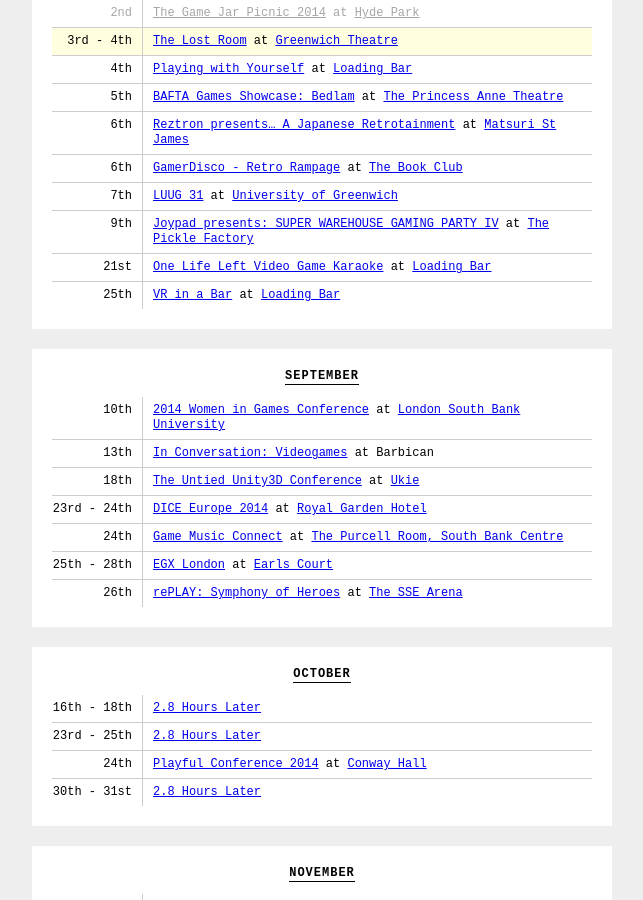
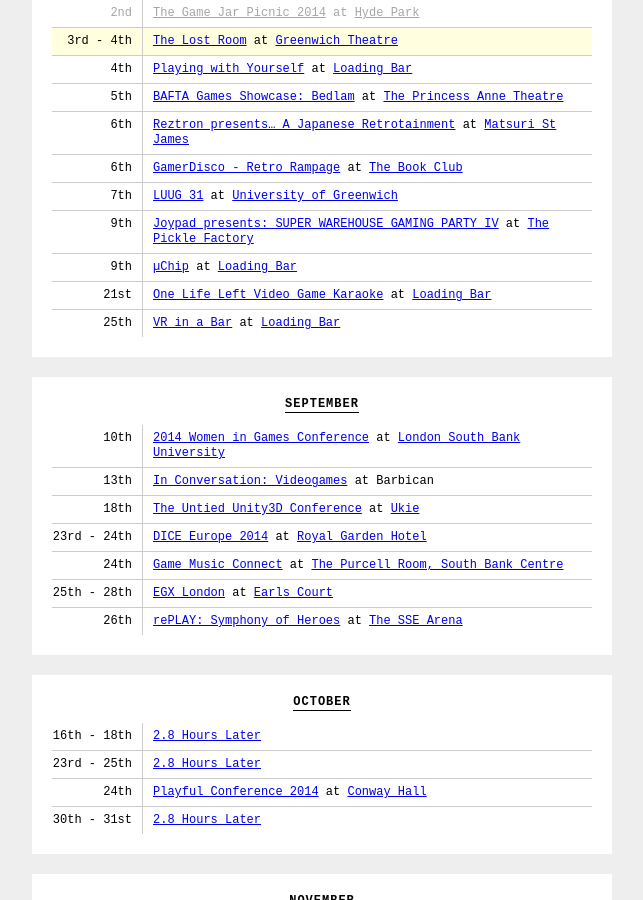
Before and after one commit to thomasmarshall/londongamediary.com, a Jekyll site: the page built from index.html, in a window 1280 px wide and 900 px high, scrolled down 959 px. Shown: the whole window, without its empty margins (318-961 px from the left). Built offline with Jekyll 4.4.1, drawn with Linux system fonts in a browser that asks for light colours; nearby versions of some CDN libraries.

Commit message:
Update events.yml

```diff
--- a/_data/events.yml
+++ b/_data/events.yml
@@ -122,7 +122,6 @@
   location: "[Loading Bar](http://barscenario.co.uk/)"
   date: 2014-08-04
 
-
 - title: "BAFTA Games Showcase: Bedlam"
   link: "https://bafta.ticketsolve.com/shows/873518446/events?show_id=873518446"
   location: "[The Princess Anne Theatre](http://www.bafta.org/venue-hire/rooms/the-princess-anne-theatre,1965,BA.html)"
@@ -146,6 +145,11 @@
 - title: "Joypad presents: SUPER WAREHOUSE GAMING PARTY IV"
   link: "http://ovalspace.co.uk/events/view/joypad-presents-super-warehouse-gaming-party-iv/"
   location: "[The Pickle Factory](http://www.ovalspace.co.uk/about/the-venues/pickle-factory/)"
+  date: 2014-08-09
+
+- title: "µChip"
+  link: "http://www.facebook.com/events/1444869292445996/"
+  location: "[Loading Bar](http://barscenario.co.uk/)"
   date: 2014-08-09
 
 - title: "One Life Left Video Game Karaoke"
```
